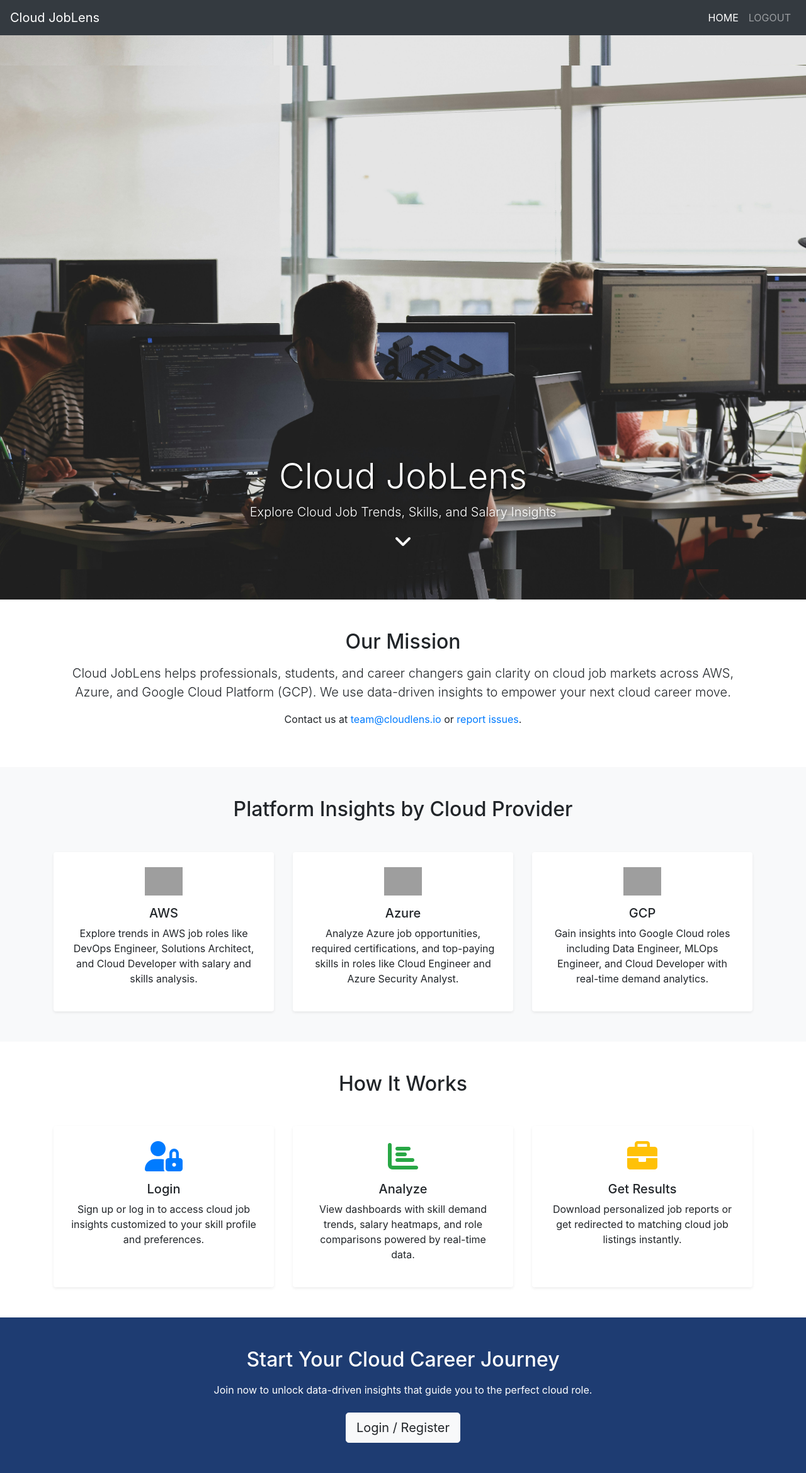
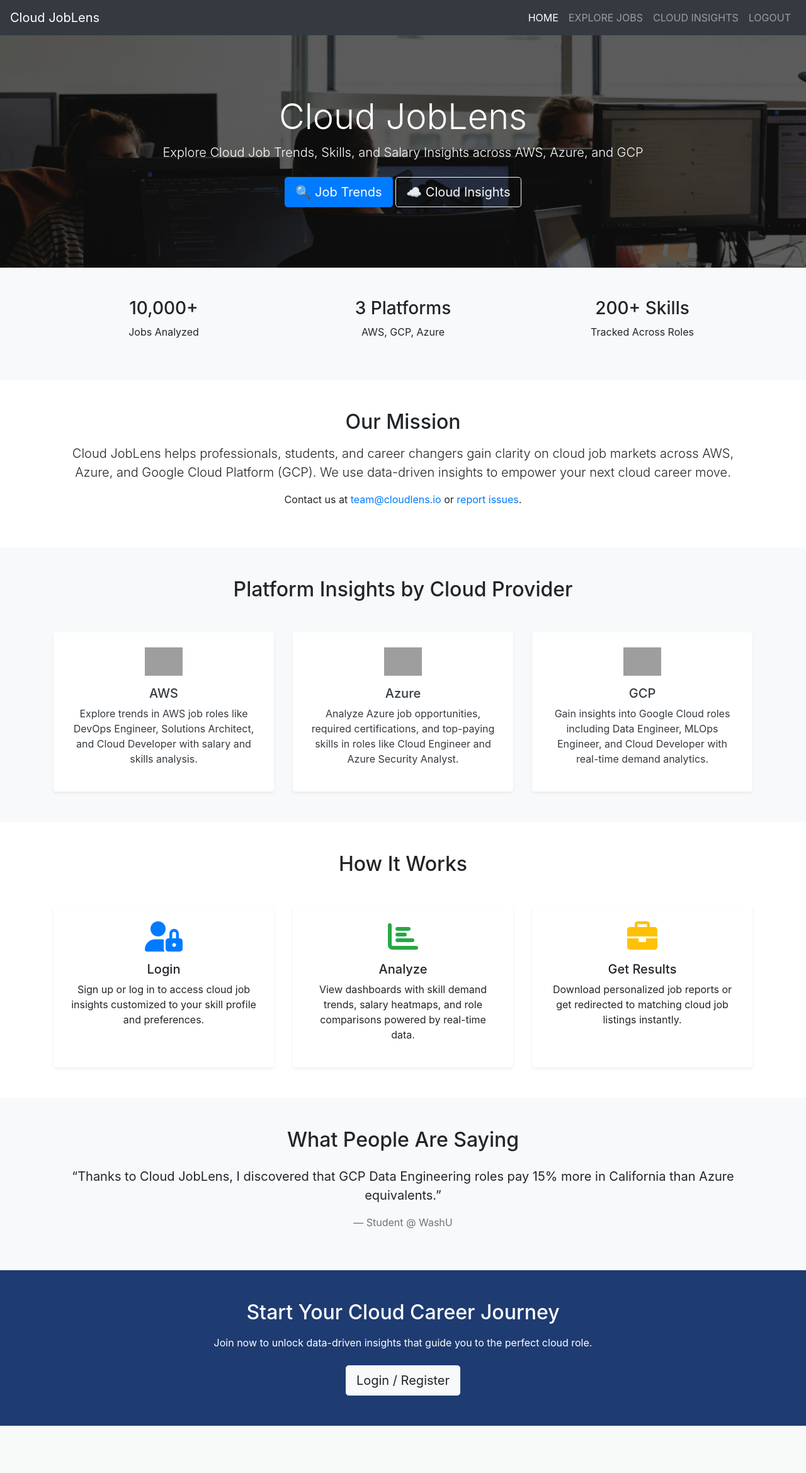
Before and after one commit to nikhil-basuthker/employee_portal_team4, a Flask app: page / in a window 1280 px wide. Shown: the whole page at 63% size. After the commit the page ends 2264 px from the top, so only its background shows below. Run offline with Flask 3, Linux system fonts and the light colour scheme; the visitor is signed in with stand-in values (Sample User, id 1); some libraries are stand-ins or nearby versions; grey boxes are pictures that could not be loaded.

Commit message:
Pending changes exported from your codespace

```diff
--- a/app/routes.py
+++ b/app/routes.py
@@ -17,6 +17,7 @@
     remote = request.args.get("remote")
     platform = request.args.get("platform")
     job_function = request.args.get("job_function")
+    job_age = request.args.get("job_age")
 
     if location and location != "All":
         query["location"] = location
@@ -28,10 +29,16 @@
         query["cloud_platform"] = platform
     if job_function and job_function != "All":
         query["job_function"] = job_function
+    if job_age and job_age != "All":
+        if job_age == "🟢 Fresh Postings (Last 7 Days)":
+            query["how_much_older"] = {"$regex": r"^[1-7] days$"}
+        elif job_age == "🟡 Active Listings (8–30 Days)":
+            query["how_much_older"] = {"$regex": r"^(8|9|1[0-9]|2[0-9]|30) days$"}
+        elif job_age == "🔴 Stale Listings (Over 30 Days)":
+            query["how_much_older"] = "older than 30 days"
+
 
     return query
-
-
 
 # Register Route
 @main.route('/register', methods=['GET', 'POST'])
@@ -215,6 +222,10 @@
 
     job_data = list(db.jobs.find(query, {"experience_level": 1, "required_skills": 1, "_id": 0}))
 
+    age = request.args.get("job_age")
+    if age and age != "All":
+        query["how_much_older"] = age
+
     if search_keywords:
         keywords = [k.strip().lower() for k in search_keywords.split(",") if k.strip()]
         filtered_jobs = []
@@ -374,3 +385,171 @@
     options = db.jobs.distinct("job_function")
     cleaned = sorted([opt for opt in options if isinstance(opt, str) and opt.strip()])
     return jsonify(cleaned)
+
+@main.route('/api/job_ages')
+def get_unique_job_ages():
+    return jsonify([
+        "🟢 Fresh Postings (Last 7 Days)",
+        "🟡 Active Listings (8–30 Days)",
+        "🔴 Stale Listings (Over 30 Days)"
+    ])
+
+@main.route('/cloud-insights')
+def cloud_insights():
+    return render_template('cloud_insights.html')
+
+import re
+
+def build_insights_filter_query():
+    query = {}
+    exp = request.args.get("experience")
+    age = request.args.get("job_age")
+
+    if exp and exp != "All":
+        query["experience_level"] = exp
+
+    if age and age != "All":
+        if age == "🟢 Fresh Postings (Last 7 Days)":
+            query["how_much_older"] = {"$regex": r"^[1-7] days$"}
+        elif age == "🟡 Active Listings (8–30 Days)":
+            query["how_much_older"] = {"$regex": r"^(8|9|1[0-9]|2[0-9]|30) days$"}
+        elif age == "🔴 Stale Listings (Over 30 Days)":
+            query["how_much_older"] = "older than 30 days"
+
+    return query
+
+from collections import Counter
+
+@main.route('/api/cloud_skills_radar')
+def cloud_skills_radar():
+    platforms = ["AWS", "GCP", "Azure"]
+    result = []
+
+    for platform in platforms:
+        query = build_insights_filter_query()
+        query["cloud_platform"] = platform
+        jobs = db.jobs.find(query, {"required_skills": 1})
+
+        skills_list = []
+        for job in jobs:
+            raw_skills = job.get("required_skills", "")
+            if isinstance(raw_skills, str) and raw_skills.startswith("[") and raw_skills.endswith("]"):
+                cleaned = raw_skills.strip("[]").replace("'", "")
+                skills = [s.strip().lower() for s in cleaned.split(",") if s.strip()]
+                skills_list.extend(skills)
+
+        top_skills = Counter(skills_list).most_common(7)
+        result.append({
+            "platform": platform,
+            "labels": [s for s, _ in top_skills],
+            "values": [c for _, c in top_skills]
+        })
+
+    return jsonify(result)
+
+
+from collections import Counter
+
+@main.route('/api/cloud_platform_titles_sunburst')
+def cloud_platform_titles_sunburst():
+    platforms = ["AWS", "GCP", "Azure"]
+    labels = []
+    parents = []
+    values = []
+
+    for platform in platforms:
+        query = build_insights_filter_query()
+        query["cloud_platform"] = platform
+        jobs = db.jobs.find(query, {"job_title": 1})
+
+        title_counts = Counter()
+        for job in jobs:
+            title = job.get("job_title", "Unknown")
+            if isinstance(title, str) and title.strip():
+                title_counts[title.strip()] += 1
+
+        top_titles = title_counts.most_common(5)
+        labels.append(platform)
+        parents.append("")
+        values.append(sum(count for _, count in top_titles))
+
+        for title, count in top_titles:
+            labels.append(title)
+            parents.append(platform)
+            values.append(count)
+
+    return jsonify({
+        "labels": labels,
+        "parents": parents,
+        "values": values
+    })
+
+
+
+
+@main.route('/api/cloud_platform_salary_violin')
+def cloud_platform_salary_violin():
+    platforms = ["AWS", "GCP", "Azure"]
+    result = {platform: [] for platform in platforms}
+
+    for platform in platforms:
+        query = build_insights_filter_query()
+        query["cloud_platform"] = platform
+        jobs = db.jobs.find(query, {"salary_avg": 1})
+
+        for job in jobs:
+            raw_salary = job.get("salary_avg")
+            if isinstance(raw_salary, str):
+                try:
+                    cleaned = raw_salary.replace("$", "").replace(",", "").strip()
+                    result[platform].append(float(cleaned))
+                except:
+                    continue
+            elif isinstance(raw_salary, (int, float)):
+                result[platform].append(raw_salary)
+
+    return jsonify(result)
+
+
+
+# State centroid reference for plotting
+STATE_COORDS = {
+    "CA": (36.7783, -119.4179), "TX": (31.9686, -99.9018), "NY": (43.0000, -75.0000),
+    "FL": (27.9944, -81.7603), "WA": (47.7511, -120.7401), "IL": (40.6331, -89.3985),
+    "GA": (32.1656, -82.9001), "OH": (40.4173, -82.9071), "NC": (35.7596, -79.0193),
+    "VA": (37.4316, -78.6569), "MA": (42.4072, -71.3824), "PA": (41.2033, -77.1945),
+    "MI": (44.3148, -85.6024), "AZ": (34.0489, -111.0937), "CO": (39.5501, -105.7821),
+    "NJ": (40.0583, -74.4057), "MN": (46.7296, -94.6859), "MO": (37.9643, -91.8318),
+    "IN": (40.2672, -86.1349), "WI": (43.7844, -88.7879)
+}
+
+@main.route('/api/cloud_platform_bubblemap')
+def cloud_platform_bubblemap():
+    platforms = ["AWS", "GCP", "Azure"]
+    bubble_data = []
+
+    for platform in platforms:
+        query = build_insights_filter_query()
+        query["cloud_platform"] = platform
+        jobs = db.jobs.find(query, {"location": 1})
+        state_counts = {}
+
+        for job in jobs:
+            loc = job.get("location", "")
+            match = re.search(r",\s*([A-Z]{2})$", loc)
+            if match:
+                state = match.group(1)
+                if state in STATE_COORDS:
+                    state_counts[state] = state_counts.get(state, 0) + 1
+
+        for state, count in state_counts.items():
+            lat, lon = STATE_COORDS[state]
+            bubble_data.append({
+                "platform": platform,
+                "state": state,
+                "count": count,
+                "lat": lat,
+                "lon": lon
+            })
+
+    return jsonify(bubble_data)
--- a/app/static/css/style.css
+++ b/app/static/css/style.css
@@ -141,7 +141,7 @@
     box-shadow: 0 4px 8px rgba(0, 0, 0, 0.1);
     padding: 20px;
     margin-bottom: 30px;
-    height: 500px; /* Fixed height for all cards */
+    height: 550px; /* Fixed height for all cards */
     display: flex;
     flex-direction: column;
     justify-content: space-between; /* Allows content to fit properly */
@@ -171,7 +171,7 @@
 
 /* Graph Styling */
 .plotly-graph {
-    height: 600px; /* Makes sure the graph fits within the card */
+    height: 700px; /* Makes sure the graph fits within the card */
     width: 100%;
     margin-top: 10px;
 }
--- a/app/templates/home.html
+++ b/app/templates/home.html
@@ -3,27 +3,34 @@
 {% block title %}Cloud JobLens: Cloud Job Analytics Portal{% endblock %}
 {% block body_class %}home-page bg-light{% endblock %}
 
+{% block head %}
+  <meta name="description" content="Explore cloud job roles, salary trends, and platform demand with Cloud JobLens. Compare AWS, Azure, and GCP roles in one place.">
+{% endblock %}
+
 {% block content %}
 
-
-<!-- Hero Section with Background Image and Slim Overlay -->
-<header class="text-white text-center py-5" style="
-  background: url('{{ url_for('static', filename='images/background.png') }}') no-repeat center center;
-  background-size: cover;
-">
-  <div class="banner-container">
-    <img id="banner" src="{{ url_for('static', filename='images/background.png') }}" alt="Banner Image">
-    <div class="banner-text">
-        <h1 class="display-4">Cloud JobLens</h1>
-        <p class="lead">Explore Cloud Job Trends, Skills, and Salary Insights</p>
-    </div>
-    <div class="scroll-down">
-        <a href="#how-it-works">
-            <i class="fas fa-angle-down"></i>
-        </a>
+<!-- Hero Section -->
+<header class="text-white text-center py-5" style="background: linear-gradient(to bottom, rgba(0,0,0,0.6), rgba(0,0,0,0.6)), url('{{ url_for('static', filename='images/background.png') }}') no-repeat center center; background-size: cover;">
+  <div class="container py-5">
+    <h1 class="display-4 fw-bold">Cloud JobLens</h1>
+    <p class="lead mb-4">Explore Cloud Job Trends, Skills, and Salary Insights across AWS, Azure, and GCP</p>
+    <div>
+      <a href="/dashboard" class="btn btn-primary btn-lg me-3">🔍 Job Trends</a>
+      <a href="/cloud-insights" class="btn btn-outline-light btn-lg">☁️ Cloud Insights</a>
     </div>
   </div>
 </header>
+
+<!-- Quick Stats -->
+<section class="py-5 bg-light text-center">
+  <div class="container">
+    <div class="row">
+      <div class="col-md-4"><h3>10,000+</h3><p>Jobs Analyzed</p></div>
+      <div class="col-md-4"><h3>3 Platforms</h3><p>AWS, GCP, Azure</p></div>
+      <div class="col-md-4"><h3>200+ Skills</h3><p>Tracked Across Roles</p></div>
+    </div>
+  </div>
+</section>
 
 <!-- Mission -->
 <section class="py-5 bg-white text-center">
@@ -37,7 +44,7 @@
   </div>
 </section>
 
-<!-- Cloud Platforms Overview -->
+<!-- Platform Insights -->
 <section id="platforms" class="py-5 bg-light">
   <div class="container">
     <h2 class="text-center mb-5">Platform Insights by Cloud Provider</h2>
@@ -46,27 +53,33 @@
       <!-- AWS -->
       <div class="col-md-4">
         <div class="card h-100 border-0 shadow-sm p-4">
+          <a href="/cloud-insights?platform=AWS" class="stretched-link text-decoration-none text-dark">
             <img src="https://upload.wikimedia.org/wikipedia/commons/9/93/Amazon_Web_Services_Logo.svg" alt="AWS Logo" class="mx-auto mb-3" style="width: 60px;">
             <h5 class="fw-bold">AWS</h5>
             <p>Explore trends in AWS job roles like DevOps Engineer, Solutions Architect, and Cloud Developer with salary and skills analysis.</p>
+          </a>
         </div>
       </div>
 
       <!-- Azure -->
       <div class="col-md-4">
         <div class="card h-100 border-0 shadow-sm p-4">
+          <a href="/cloud-insights?platform=Azure" class="stretched-link text-decoration-none text-dark">
             <img src="https://upload.wikimedia.org/wikipedia/commons/a/a8/Microsoft_Azure_Logo.svg" alt="Azure Logo" class="mx-auto mb-3" style="width: 60px;">
             <h5 class="fw-bold">Azure</h5>
             <p>Analyze Azure job opportunities, required certifications, and top-paying skills in roles like Cloud Engineer and Azure Security Analyst.</p>
+          </a>
         </div>
       </div>
 
       <!-- GCP -->
       <div class="col-md-4">
         <div class="card h-100 border-0 shadow-sm p-4">
+          <a href="/cloud-insights?platform=GCP" class="stretched-link text-decoration-none text-dark">
             <img src="https://encrypted-tbn0.gstatic.com/images?q=tbn:ANd9GcS6a9HphSN0wQxjW5wf3vJIkAiz7jHUM6mox4PjBv9SXw&s&ec=72940545" alt="GCP Logo" class="mx-auto mb-3" style="width: 60px;">
             <h5 class="fw-bold">GCP</h5>
             <p>Gain insights into Google Cloud roles including Data Engineer, MLOps Engineer, and Cloud Developer with real-time demand analytics.</p>
+          </a>
         </div>
       </div>
 
@@ -108,6 +121,17 @@
   </div>
 </section>
 
+<!-- Testimonials -->
+<section class="py-5 bg-light text-center">
+  <div class="container">
+    <h2 class="mb-4">What People Are Saying</h2>
+    <blockquote class="blockquote">
+      <p>“Thanks to Cloud JobLens, I discovered that GCP Data Engineering roles pay 15% more in California than Azure equivalents.”</p>
+      <footer class="blockquote-footer">Student @ WashU</footer>
+    </blockquote>
+  </div>
+</section>
+
 <!-- Call to Action -->
 <section class="py-5 text-white text-center" style="background-color: #1E3C72;">
   <div class="container">
--- a/app/templates/navbarloggedin.html
+++ b/app/templates/navbarloggedin.html
@@ -10,8 +10,15 @@
                     <a class="nav-link {% if request.path == url_for('main.home') %}active{% endif %}" href="{{ url_for('main.home') }}">HOME</a>
                 </li>
                 <li class="nav-item">
+                    <a class="nav-link" href="{{ url_for('main.dashboard') }}">EXPLORE JOBS</a>
+                </li>
+                <li class="nav-item">
+                    <a class="nav-link" href="{{ url_for('main.cloud_insights') }}">CLOUD INSIGHTS</a>
+                </li>
+                <li class="nav-item">
                     <a class="nav-link" href="{{ url_for('main.logout') }}">LOGOUT</a>
                 </li>
+
             </ul>
         </div>
     </nav>
```
Also changed, not shown: app/templates/cloud_insights.html (added, +222 -0 lines), app/templates/dashboard.html (+13 -5 lines). Lines whose indentation alone changed are shown as unchanged.
